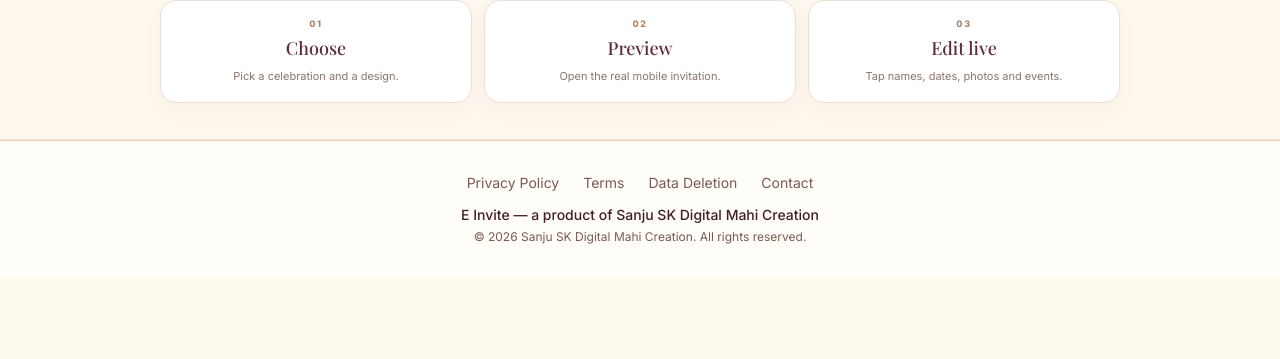
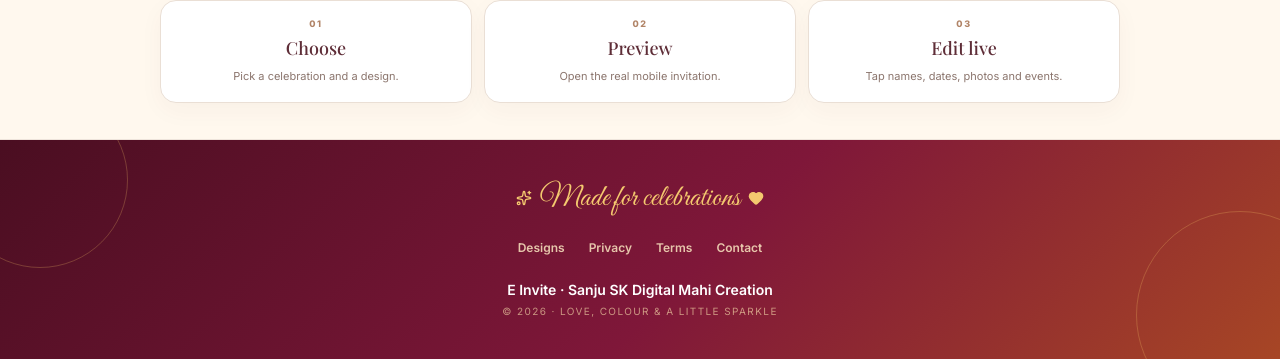
Before and after one commit to mesanjusk/Einvite-, a Next.js app: page / in a window 1280 px wide. Shown: the part 1967-2326 px from the top of the page. Before the commit the page ends 2244 px from the top, so only its background shows below. Built offline with nearby package versions, Linux system fonts and the light colour scheme; no server answers.

Commit message:
feat: refresh wedding marketplace visuals

```diff
--- a/src/components/marketing/site-footer.tsx
+++ b/src/components/marketing/site-footer.tsx
@@ -1,31 +1,35 @@
 import Link from "next/link";
+import { Heart, Sparkles } from "lucide-react";
 
 import { SITE_NAME } from "@/config/site";
 import { LEGAL_BRAND_NAME } from "@/config/legal";
 
-const LEGAL_LINKS = [
-  { label: "Privacy Policy", href: "/privacy" },
-  { label: "Terms", href: "/terms" },
-  { label: "Data Deletion", href: "/data-deletion" },
-  { label: "Contact", href: "/contact" },
-];
-
 export function SiteFooter() {
   return (
-    <footer className="text-muted-foreground border-t px-6 py-8 text-center text-sm">
-      <nav className="mb-3 flex flex-wrap items-center justify-center gap-x-6 gap-y-2">
-        {LEGAL_LINKS.map((link) => (
-          <Link key={link.href} href={link.href} className="hover:text-foreground transition-colors">
-            {link.label}
-          </Link>
-        ))}
-      </nav>
-      <p className="text-foreground font-medium">
-        {SITE_NAME} — a product of {LEGAL_BRAND_NAME}
-      </p>
-      <p className="mt-1 text-xs">
-        © {new Date().getFullYear()} {LEGAL_BRAND_NAME}. All rights reserved.
-      </p>
+    <footer className="relative overflow-hidden bg-[linear-gradient(135deg,#4a0e21,#7f1739_55%,#a74625)] px-6 py-10 text-center text-[#fff4dc]">
+      <div className="pointer-events-none absolute -left-12 -top-12 size-44 rounded-full border border-[#f7c768]/25" />
+      <div className="pointer-events-none absolute -right-16 bottom-[-60px] size-52 rounded-full border border-[#f7c768]/25" />
+      <div className="relative mx-auto max-w-5xl">
+        <div className="flex items-center justify-center gap-2 text-[#f4c96f]">
+          <Sparkles className="size-4" />
+          <span className="font-script text-3xl">Made for celebrations</span>
+          <Heart className="size-4 fill-current" />
+        </div>
+
+        <nav className="mt-6 flex flex-wrap items-center justify-center gap-x-6 gap-y-2 text-xs font-semibold text-[#f9e5c0]/85">
+          <Link href="/themes" className="transition hover:text-white">Designs</Link>
+          <Link href="/privacy" className="transition hover:text-white">Privacy</Link>
+          <Link href="/terms" className="transition hover:text-white">Terms</Link>
+          <Link href="/contact" className="transition hover:text-white">Contact</Link>
+        </nav>
+
+        <p className="mt-6 text-sm font-semibold text-white">
+          {SITE_NAME} · {LEGAL_BRAND_NAME}
+        </p>
+        <p className="mt-1 text-[10px] tracking-[0.14em] text-[#f6dbaa]/65 uppercase">
+          © {new Date().getFullYear()} · Love, colour & a little sparkle
+        </p>
+      </div>
     </footer>
   );
 }
```
